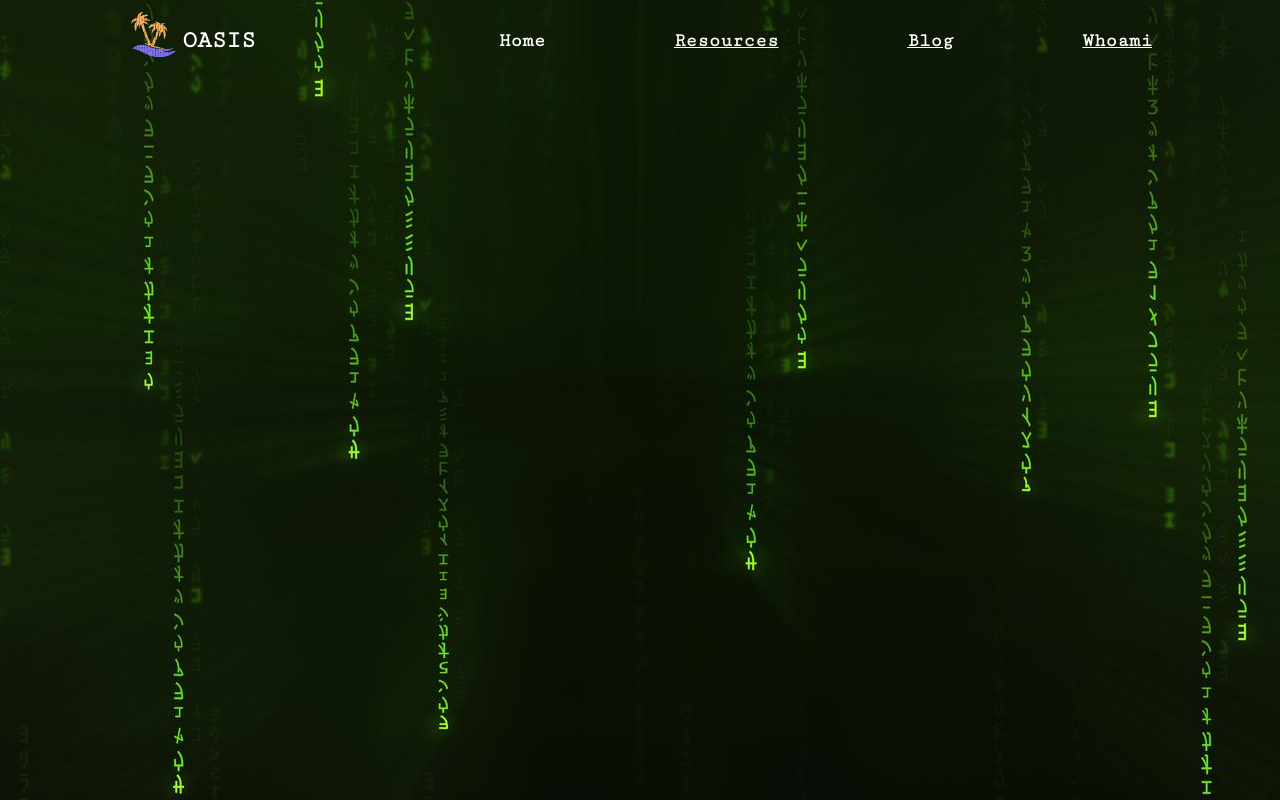
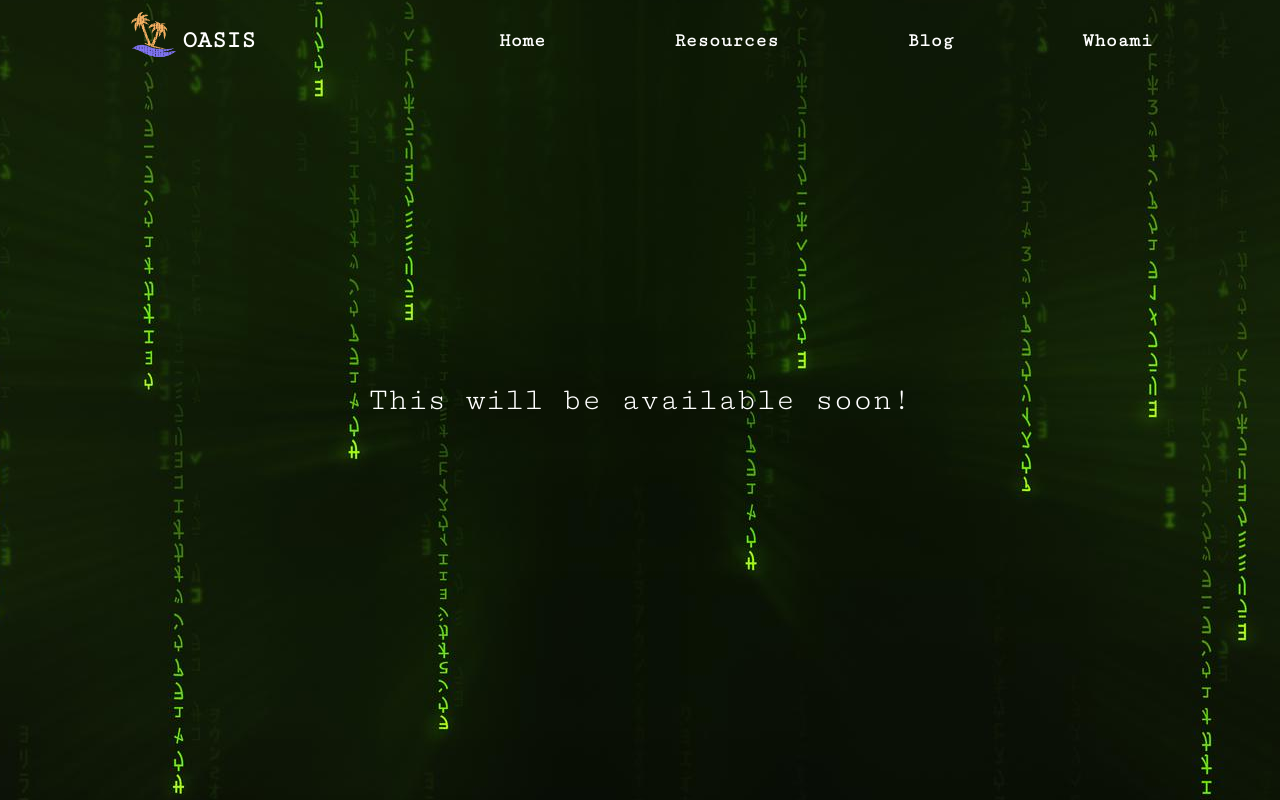
Before and after one commit to imprasanna/portfolio, a React (Vite) app in the folder portfolio/: page /whoami in a window 1280 px wide. Built offline with nearby package versions, Linux system fonts and the light colour scheme.

Commit message:
routing pages managed

```diff
--- a/portfolio/src/App.css
+++ b/portfolio/src/App.css
@@ -8,6 +8,7 @@
   right: 0;
   left: 0;
   bottom: 0;
+  z-index: -100;
 }
 
 .app {
--- a/portfolio/src/components/home/nav.jsx
+++ b/portfolio/src/components/home/nav.jsx
@@ -38,7 +38,7 @@ function Nav() {
               </div>
             </Link>
 
-            <Link to="/resources">
+            <Link to="/resources" style={{ textDecoration: "none" }}>
               <div
                 className={hoveredItem === "Resources" ? "hovered" : ""}
                 onMouseOver={() => handleMouseOver("Resources")}
@@ -49,7 +49,7 @@ function Nav() {
               </div>
             </Link>
 
-            <Link to="/blog">
+            <Link to="/blog" style={{ textDecoration: "none" }}>
               <div
                 className={hoveredItem === "Blog" ? "hovered" : ""}
                 onMouseOver={() => handleMouseOver("Blog")}
@@ -62,7 +62,7 @@ function Nav() {
               </div>
             </Link>
 
-            <Link to="/whoami">
+            <Link to="/whoami" style={{ textDecoration: "none" }}>
               <div
                 className={hoveredItem === "Whoami" ? "hovered" : ""}
                 onMouseOver={() => handleMouseOver("Whoami")}
--- a/portfolio/src/pages/blog.jsx
+++ b/portfolio/src/pages/blog.jsx
@@ -5,7 +5,17 @@ function Blog() {
   return (
     <div>
       <Nav />
-      Under development!
+      <div
+        style={{
+          fontSize: "2rem",
+          display: "flex",
+          height: "80vh",
+          alignItems: "center",
+          justifyContent: "center",
+        }}
+      >
+        <div>Under development!</div>
+      </div>
     </div>
   );
 }
--- a/portfolio/src/pages/whoami.jsx
+++ b/portfolio/src/pages/whoami.jsx
@@ -5,7 +5,17 @@ function Whoami() {
   return (
     <div>
       <Nav />
-      This will be available soon.
+      <div
+        style={{
+          fontSize: "2rem",
+          display: "flex",
+          height: "80vh",
+          alignItems: "center",
+          justifyContent: "center",
+        }}
+      >
+        <div>This will be available soon!</div>
+      </div>
     </div>
   );
 }
```
